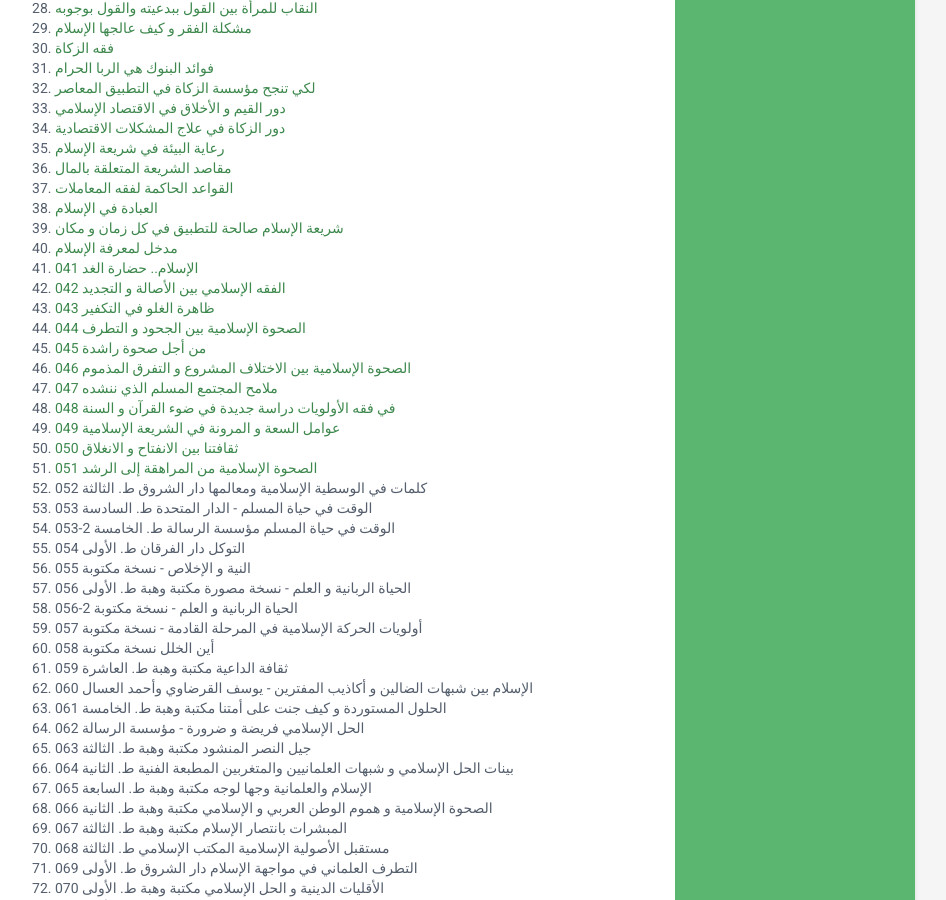
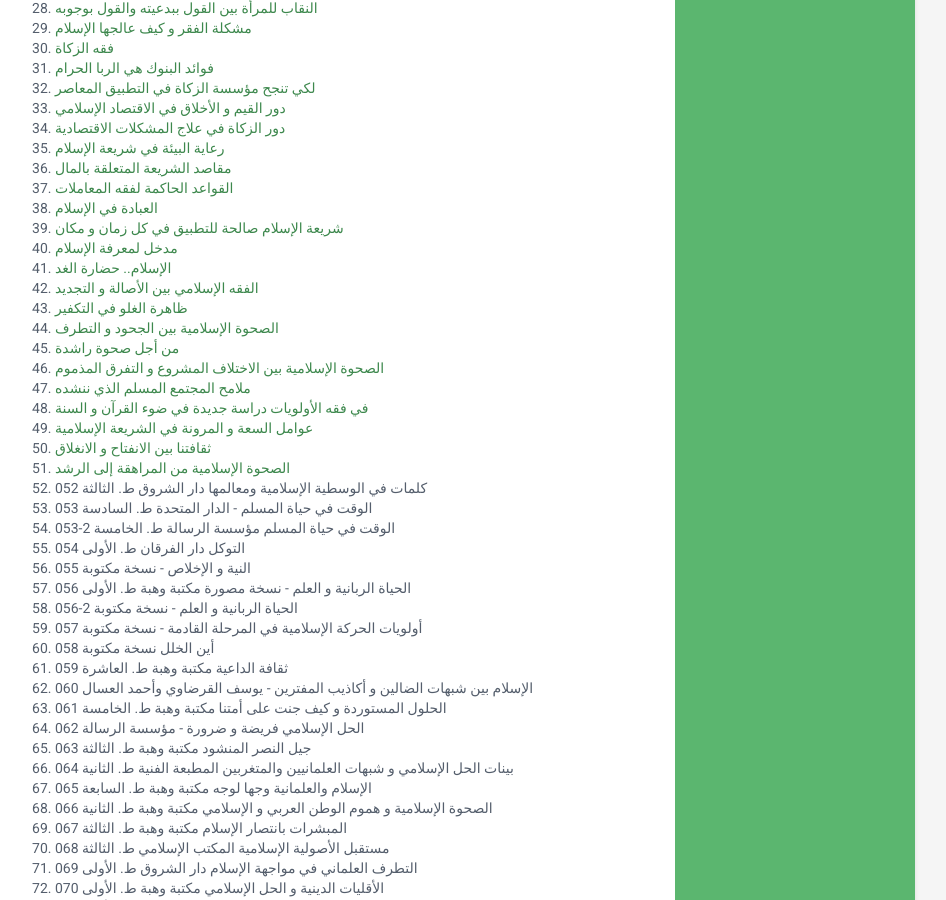
Before and after one commit to qaradawi/qaradawi.github.io, a Jekyll site: the page built from index.html, in a window 1280 px wide and 900 px high, scrolled down 1027 px. Shown: the whole window, without its empty margins (205-1151 px from the left). Built offline with Jekyll 4.4.1, drawn with Linux system fonts in a browser that asks for light colours.

Commit message:
Update projects.html

```diff
--- a/_includes/projects.html
+++ b/_includes/projects.html
@@ -84,27 +84,27 @@
 </a></li><li><a href="040">
  مدخل لمعرفة الإسلام
 </a></li><li><a href="041">
-041 الإسلام.. حضارة الغد
+ الإسلام.. حضارة الغد
 </a></li><li><a href="042">
-042 الفقه الإسلامي بين الأصالة و التجديد
+ الفقه الإسلامي بين الأصالة و التجديد
 </a></li><li><a href="043">
-043 ظاهرة الغلو في التكفير
+ ظاهرة الغلو في التكفير
 </a></li><li><a href="044">
-044 الصحوة الإسلامية بين الجحود و التطرف
+ الصحوة الإسلامية بين الجحود و التطرف
 </a></li><li><a href="045">
-045 من أجل صحوة راشدة
+ من أجل صحوة راشدة
 </a></li><li><a href="046">
-046 الصحوة الإسلامية بين الاختلاف المشروع و التفرق المذموم
+ الصحوة الإسلامية بين الاختلاف المشروع و التفرق المذموم
 </a></li><li><a href="047">
-047 ملامح المجتمع المسلم الذي ننشده
+ ملامح المجتمع المسلم الذي ننشده
 </a></li><li><a href="048">
-048 في فقه الأولويات دراسة جديدة في ضوء القرآن و السنة
+ في فقه الأولويات دراسة جديدة في ضوء القرآن و السنة
 </a></li><li><a href="049">
-049 عوامل السعة و المرونة في الشريعة الإسلامية
+ عوامل السعة و المرونة في الشريعة الإسلامية
 </a></li><li><a href="050">
-050 ثقافتنا بين الانفتاح و الانغلاق
+ ثقافتنا بين الانفتاح و الانغلاق
 </a></li><li><a href="051">
-051 الصحوة الإسلامية من المراهقة إلى الرشد
+ الصحوة الإسلامية من المراهقة إلى الرشد
 </a></li><li>
 052 كلمات في الوسطية الإسلامية ومعالمها دار الشروق ط. الثالثة
 </a></li><li>
```
